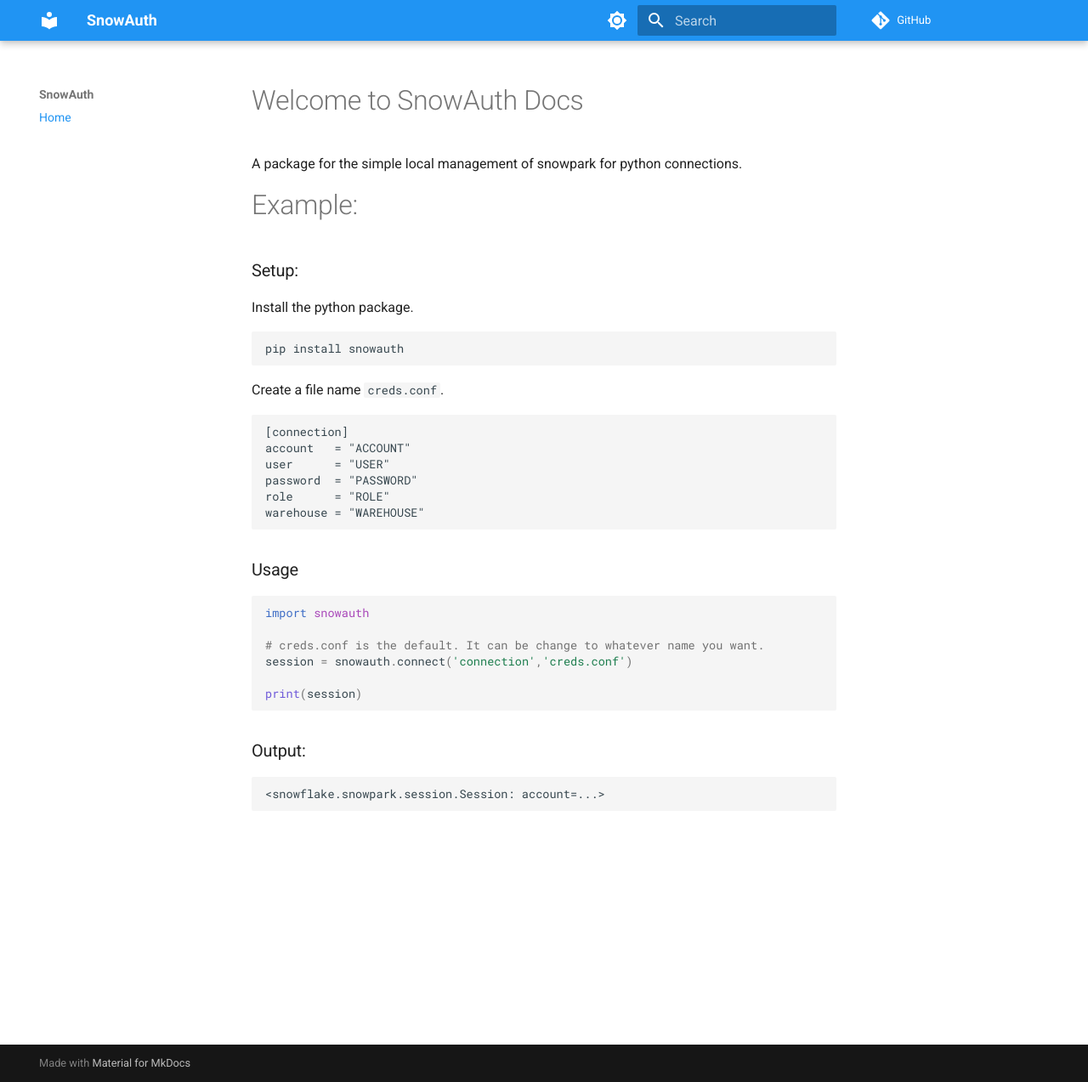
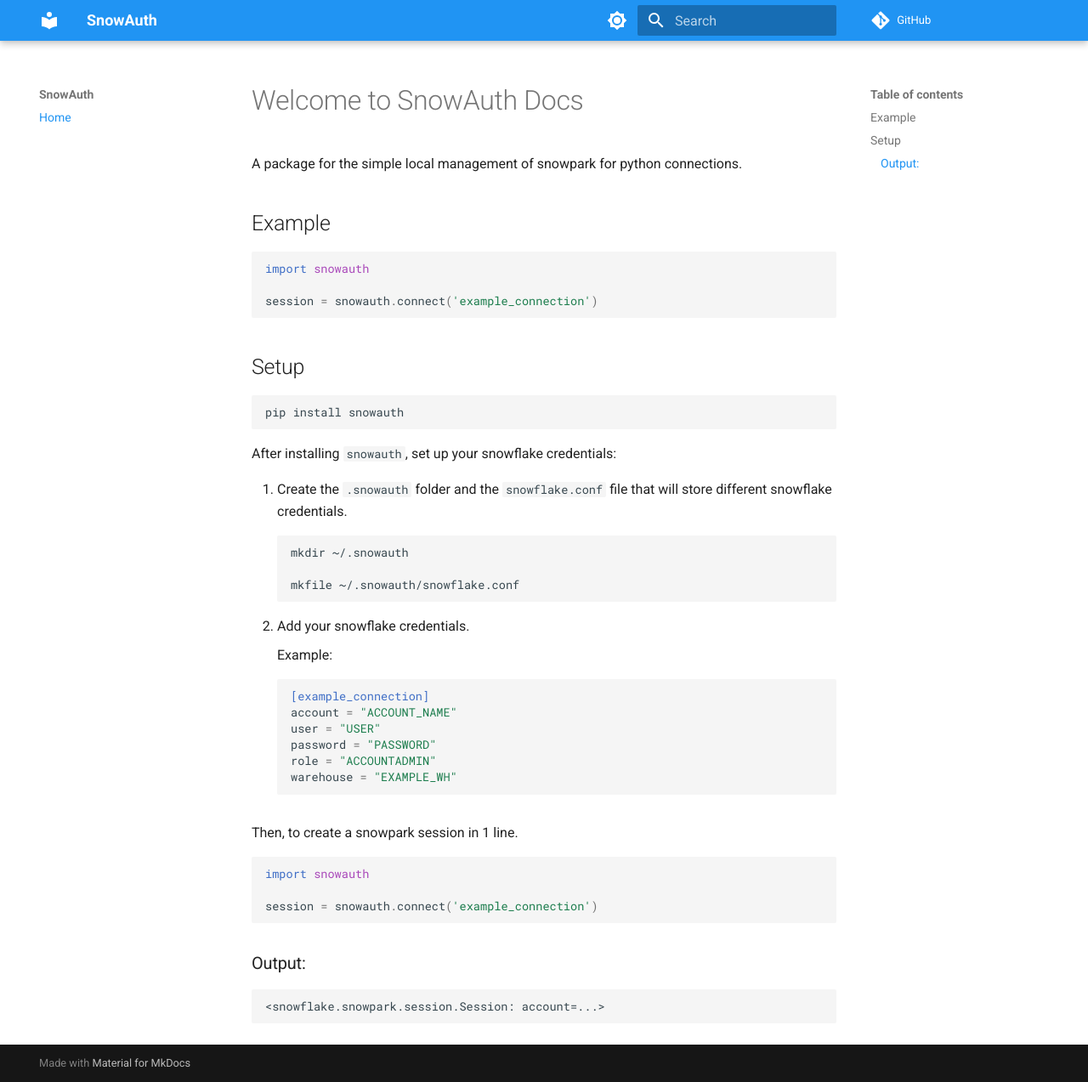
Before and after one commit to sfc-gh-dwilczak/EasySession, an MkDocs documentation site: the page built from docs/index.md, in a window 1280 px wide and 1273 px high. Shown: the whole window at 85% size. Built offline with MkDocs 1.6.1 and Material for MkDocs 9.7.7, drawn with Linux system fonts in a browser that asks for light colours; comment, search, counter and statistics services are not loaded.

Commit message:
update snowauth to have config at HOME dir

````diff
--- a/docs/index.md
+++ b/docs/index.md
@@ -1,33 +1,52 @@
 # Welcome to SnowAuth Docs
 A package for the simple local management of snowpark for python connections.
 
-# Example:
-### Setup:
-Install the python package.
+## Example
+
+```python
+import snowauth
+
+session = snowauth.connect('example_connection')
+```
+
+
+## Setup
+
 ```
 pip install snowauth
 ```
 
-Create a file name ``creds.conf``.
-```
-[connection]
-account   = "ACCOUNT"
-user      = "USER"
-password  = "PASSWORD"
-role      = "ROLE"
-warehouse = "WAREHOUSE"
+After installing `snowauth`, set up your snowflake credentials:
+
+1. Create the `.snowauth` folder and the `snowflake.conf` file that will store different snowflake credentials.
+    ```
+    mkdir ~/.snowauth
+
+    mkfile ~/.snowauth/snowflake.conf
+    ```
+2. Add your snowflake credentials.
+
+    Example:
+    ```toml
+    [example_connection]
+    account = "ACCOUNT_NAME"
+    user = "USER"
+    password = "PASSWORD"
+    role = "ACCOUNTADMIN"
+    warehouse = "EXAMPLE_WH"
+    ```
+
+
+
+Then, to create a snowpark session in 1 line.
+
+```python
+import snowauth
+
+session = snowauth.connect('example_connection')
 ```
 
-### Usage
 
-```py
-import snowauth
-
-# creds.conf is the default. It can be change to whatever name you want.
-session = snowauth.connect('connection','creds.conf')
-
-print(session)
-```
 
 ### Output:
 ```
````
Also changed, not shown: README.md (+39 -20 lines), 1 other file.
